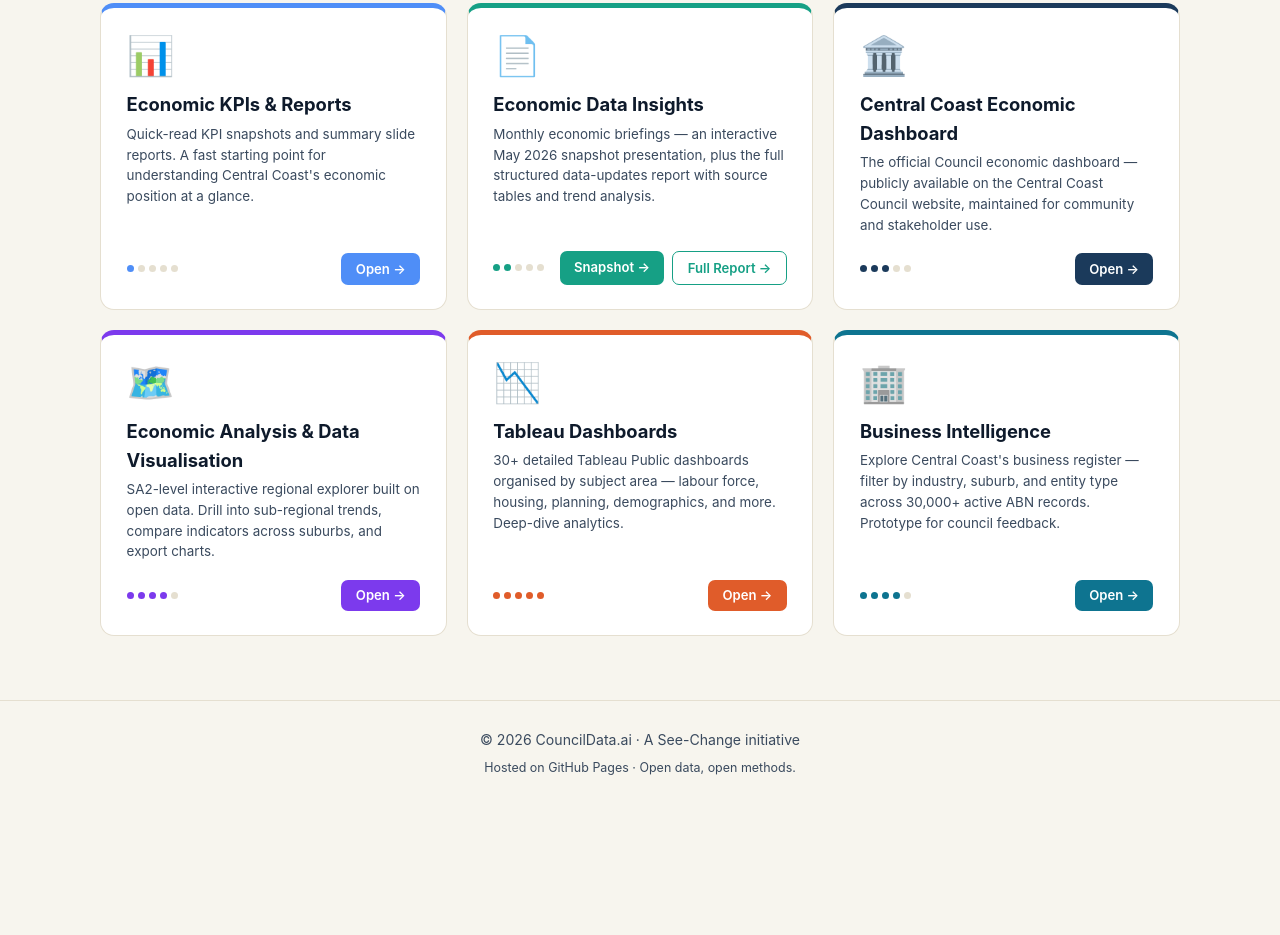
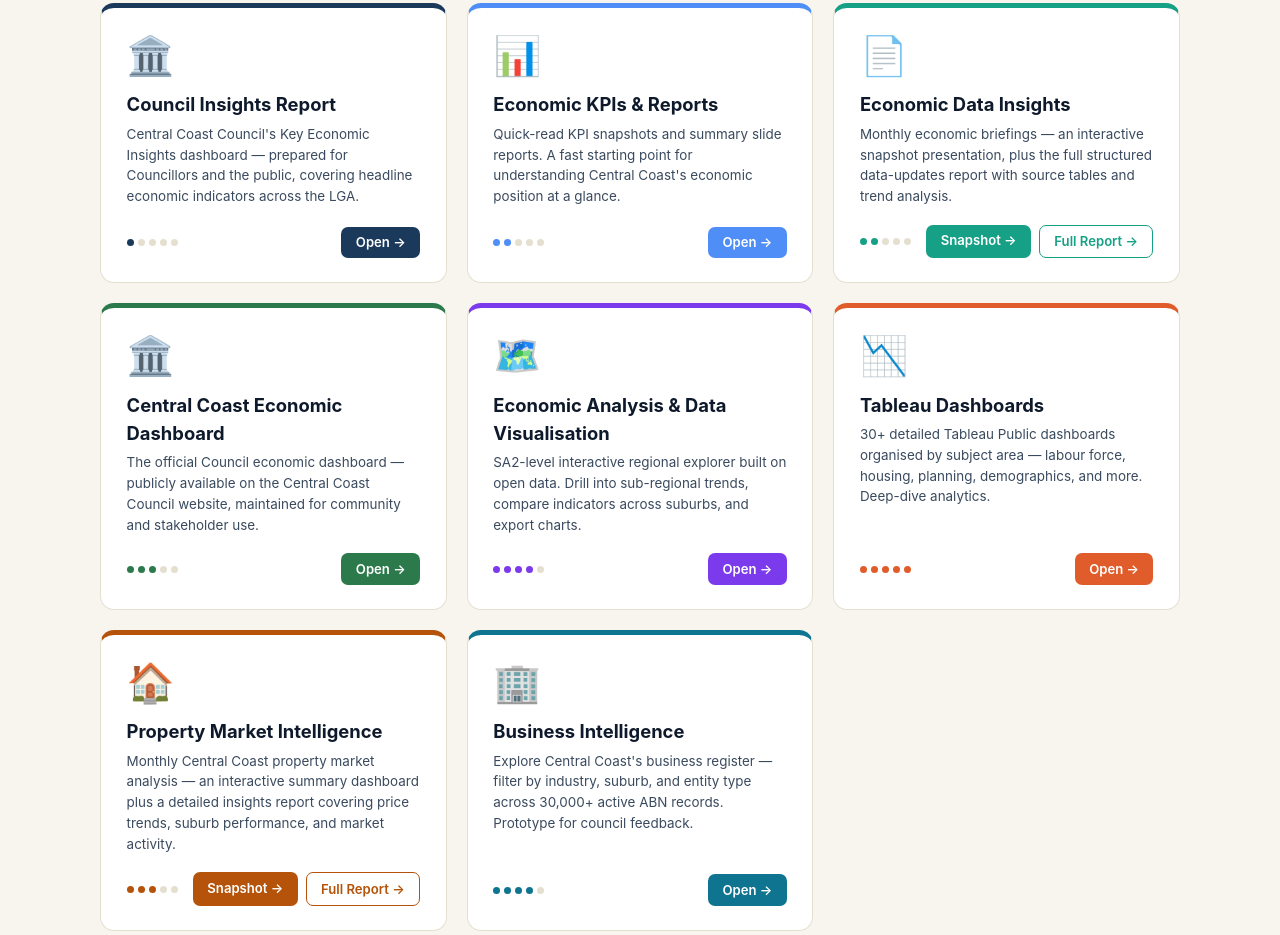
Before and after one commit to pspedding/councildata-ai, a plain HTML site: page index.html in a window 1280 px wide. Shown: the part 461-1396 px from the top of the page. Before the commit the page ends 1266 px from the top, so only its background shows below. Drawn offline with Linux system fonts and the light colour scheme.

Commit message:
landing: restructure to 3 rows, add Council Insights + Property Market tiles, fix Economic Data Insights description

```diff
--- a/index.html
+++ b/index.html
@@ -22,12 +22,14 @@
       --rule: #e5dfd0;
 
       /* Card accent colours — simple → complex */
-      --c1: #4f8ef7;   /* Replit — KPIs & reports */
-      --c2: #16a085;   /* Insights email doc */
-      --c3: #1b3a5b;   /* Official council dashboard */
-      --c4: #7c3aed;   /* GitHub Pages visualisation */
-      --c5: #e05c2a;   /* Tableau detailed dashboards */
-      --c6: #0e7490;   /* Business Intelligence explorer */
+      --c1: #1b3a5b;   /* Council Insights dashboard */
+      --c2: #4f8ef7;   /* Replit — KPIs & reports */
+      --c3: #16a085;   /* Insights email doc */
+      --c4: #2c7a4b;   /* Official council dashboard */
+      --c5: #7c3aed;   /* GitHub Pages visualisation */
+      --c6: #e05c2a;   /* Tableau detailed dashboards */
+      --c7: #b45309;   /* Property Market Intelligence */
+      --c8: #0e7490;   /* Business Intelligence explorer */
     }
 
     * { box-sizing: border-box; }
@@ -165,6 +167,8 @@
     .card[data-c="4"] { border-top-color: var(--c4); }
     .card[data-c="5"] { border-top-color: var(--c5); }
     .card[data-c="6"] { border-top-color: var(--c6); }
+    .card[data-c="7"] { border-top-color: var(--c7); }
+    .card[data-c="8"] { border-top-color: var(--c8); }
 
     .card-icon {
       font-size: 2.4rem;
@@ -205,6 +209,8 @@
     .card[data-c="4"] .complexity-dots span.on { background: var(--c4); }
     .card[data-c="5"] .complexity-dots span.on { background: var(--c5); }
     .card[data-c="6"] .complexity-dots span.on { background: var(--c6); }
+    .card[data-c="7"] .complexity-dots span.on { background: var(--c7); }
+    .card[data-c="8"] .complexity-dots span.on { background: var(--c8); }
 
     .card-btn {
       font-size: 0.82rem;
@@ -222,6 +228,8 @@
     .card[data-c="4"] .card-btn { background: var(--c4); }
     .card[data-c="5"] .card-btn { background: var(--c5); }
     .card[data-c="6"] .card-btn { background: var(--c6); }
+    .card[data-c="7"] .card-btn { background: var(--c7); }
+    .card[data-c="8"] .card-btn { background: var(--c8); }
 
     /* Disabled state for placeholder links */
     .card.pending {
@@ -270,7 +278,7 @@
       <div class="lga-badge">🏛️ Central Coast Council · NSW · LGA 11650</div>
       <h1>Economic intelligence,<br><span class="accent">one place.</span></h1>
       <p class="lead">
-        Six tools that turn public data into usable insights — from quick KPI snapshots
+        Eight tools that turn public data into usable insights — from quick KPI snapshots
         to deep-dive interactive dashboards. Ordered simplest to most complex.
       </p>
     </section>
@@ -278,16 +286,16 @@
     <section class="tools-section">
       <p class="section-label">Tools &amp; resources</p>
 
-      <!-- Top row: 3 cards -->
+      <!-- Row 1: 3 cards -->
       <div class="grid">
 
-        <!-- 1. Replit — KPIs & Reports -->
-        <a class="card" data-c="1" href="https://data-visualizer-1-spedding.replit.app" target="_blank" rel="noopener">
-          <div class="card-icon">📊</div>
-          <div class="card-title">Economic KPIs &amp; Reports</div>
+        <!-- 1. Council Key Economic Insights — Councillor Dashboard -->
+        <a class="card" data-c="1" href="https://public.tableau.com/app/profile/central.coast.council/viz/CouncillorDashboard/FrontPage" target="_blank" rel="noopener">
+          <div class="card-icon">🏛️</div>
+          <div class="card-title">Council Insights Report</div>
           <div class="card-sub">
-            Quick-read KPI snapshots and summary slide reports. A fast starting point for
-            understanding Central Coast's economic position at a glance.
+            Central Coast Council's Key Economic Insights dashboard — prepared for
+            Councillors and the public, covering headline economic indicators across the LGA.
           </div>
           <div class="card-meta">
             <div class="complexity-dots" title="Complexity: 1 of 5">
@@ -297,13 +305,29 @@
           </div>
         </a>
 
-        <!-- 2. Economic Data Insights — Replit snapshot + Council Data Updates PDF -->
-        <!-- UPDATE MONTHLY: change both hrefs below when new snapshot/PDF are published -->
-        <div class="card" data-c="2">
+        <!-- 2. Replit — KPIs & Reports -->
+        <a class="card" data-c="2" href="https://data-visualizer-1-spedding.replit.app" target="_blank" rel="noopener">
+          <div class="card-icon">📊</div>
+          <div class="card-title">Economic KPIs &amp; Reports</div>
+          <div class="card-sub">
+            Quick-read KPI snapshots and summary slide reports. A fast starting point for
+            understanding Central Coast's economic position at a glance.
+          </div>
+          <div class="card-meta">
+            <div class="complexity-dots" title="Complexity: 2 of 5">
+              <span class="on"></span><span class="on"></span><span></span><span></span><span></span>
+            </div>
+            <span class="card-btn">Open →</span>
+          </div>
+        </a>
+
+        <!-- 3. Economic Data Insights — Replit snapshot + Full Report -->
+        <!-- UPDATE MONTHLY: refresh /report via generate_report_html.py when new DOCX is produced -->
+        <div class="card" data-c="3">
           <div class="card-icon">📄</div>
           <div class="card-title">Economic Data Insights</div>
           <div class="card-sub">
-            Monthly economic briefings — an interactive May 2026 snapshot presentation,
+            Monthly economic briefings — an interactive snapshot presentation,
             plus the full structured data-updates report with source tables and trend analysis.
           </div>
           <div class="card-meta">
@@ -311,14 +335,19 @@
               <span class="on"></span><span class="on"></span><span></span><span></span><span></span>
             </div>
             <div style="display:flex;gap:0.5rem;flex-wrap:wrap">
-              <a href="https://central-coast-insights.replit.app/economic-snapshot/" target="_blank" rel="noopener" class="card-btn" style="background:var(--c2)">Snapshot →</a>
-              <a href="/report" target="_blank" rel="noopener" class="card-btn" style="background:transparent;color:var(--c2);border:1.5px solid var(--c2)">Full Report →</a>
+              <a href="https://central-coast-insights.replit.app/economic-snapshot/" target="_blank" rel="noopener" class="card-btn" style="background:var(--c3)">Snapshot →</a>
+              <a href="/report" target="_blank" rel="noopener" class="card-btn" style="background:transparent;color:var(--c3);border:1.5px solid var(--c3)">Full Report →</a>
             </div>
           </div>
         </div>
 
-        <!-- 3. Official Council economic dashboard -->
-        <a class="card" data-c="3" href="https://www.centralcoast.nsw.gov.au/central-coast-economic-dashboard" target="_blank" rel="noopener">
+      </div>
+
+      <!-- Row 2: 3 cards -->
+      <div class="grid">
+
+        <!-- 4. Official Council economic dashboard -->
+        <a class="card" data-c="4" href="https://www.centralcoast.nsw.gov.au/central-coast-economic-dashboard" target="_blank" rel="noopener">
           <div class="card-icon">🏛️</div>
           <div class="card-title">Central Coast Economic Dashboard</div>
           <div class="card-sub">
@@ -333,13 +362,8 @@
           </div>
         </a>
 
-      </div>
-
-      <!-- Bottom row: 3 cards -->
-      <div class="grid">
-
-        <!-- 4. GitHub Pages SA2 explorer -->
-        <a class="card" data-c="4" href="https://pspedding.github.io/nsw-regional-dashboard-dev/?LGA=11650" target="_blank" rel="noopener">
+        <!-- 5. GitHub Pages SA2 explorer -->
+        <a class="card" data-c="5" href="https://pspedding.github.io/nsw-regional-dashboard-dev/?LGA=11650" target="_blank" rel="noopener">
           <div class="card-icon">🗺️</div>
           <div class="card-title">Economic Analysis &amp; Data Visualisation</div>
           <div class="card-sub">
@@ -354,8 +378,8 @@
           </div>
         </a>
 
-        <!-- 5. Tableau Public — detailed dashboards by subject -->
-        <a class="card" data-c="5" href="https://public.tableau.com/app/profile/central.coast.council/vizzes" target="_blank" rel="noopener">
+        <!-- 6. Tableau Public — detailed dashboards by subject -->
+        <a class="card" data-c="6" href="https://public.tableau.com/app/profile/central.coast.council/vizzes" target="_blank" rel="noopener">
           <div class="card-icon">📉</div>
           <div class="card-title">Tableau Dashboards</div>
           <div class="card-sub">
@@ -370,8 +394,33 @@
           </div>
         </a>
 
-        <!-- 6. Business Intelligence explorer — Replit prototype -->
-        <a class="card" data-c="6" href="https://business-data-explorer.replit.app" target="_blank" rel="noopener">
+      </div>
+
+      <!-- Row 3: 2 cards -->
+      <div class="grid">
+
+        <!-- 7. Property Market Intelligence -->
+        <div class="card" data-c="7">
+          <div class="card-icon">🏠</div>
+          <div class="card-title">Property Market Intelligence</div>
+          <div class="card-sub">
+            Monthly Central Coast property market analysis — an interactive summary
+            dashboard plus a detailed insights report covering price trends, suburb
+            performance, and market activity.
+          </div>
+          <div class="card-meta">
+            <div class="complexity-dots" title="Complexity: 3 of 5">
+              <span class="on"></span><span class="on"></span><span class="on"></span><span></span><span></span>
+            </div>
+            <div style="display:flex;gap:0.5rem;flex-wrap:wrap">
+              <a href="https://pspedding.github.io/reports/Property_Market_June_2026_Dashboard.html" target="_blank" rel="noopener" class="card-btn" style="background:var(--c7)">Snapshot →</a>
+              <a href="https://pspedding.github.io/reports/Property_Market_June_2026_Insights.pdf" target="_blank" rel="noopener" class="card-btn" style="background:transparent;color:var(--c7);border:1.5px solid var(--c7)">Full Report →</a>
+            </div>
+          </div>
+        </div>
+
+        <!-- 8. Business Intelligence explorer — Replit prototype -->
+        <a class="card" data-c="8" href="https://business-data-explorer.replit.app" target="_blank" rel="noopener">
           <div class="card-icon">🏢</div>
           <div class="card-title">Business Intelligence</div>
           <div class="card-sub">
```
